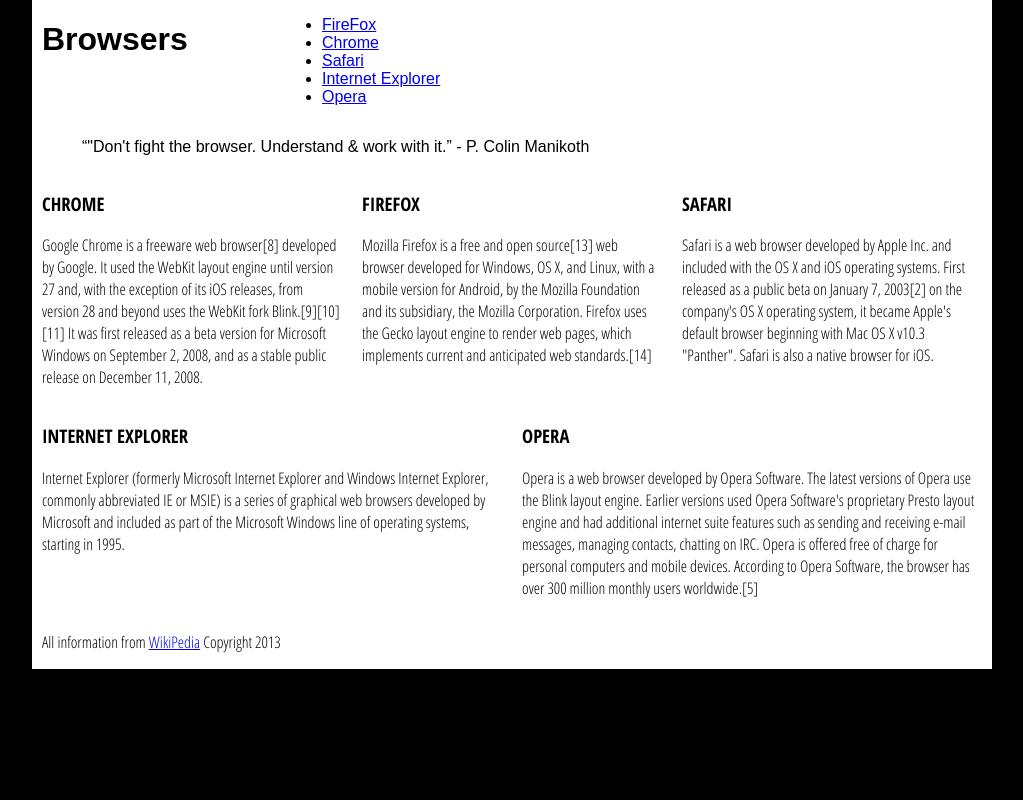
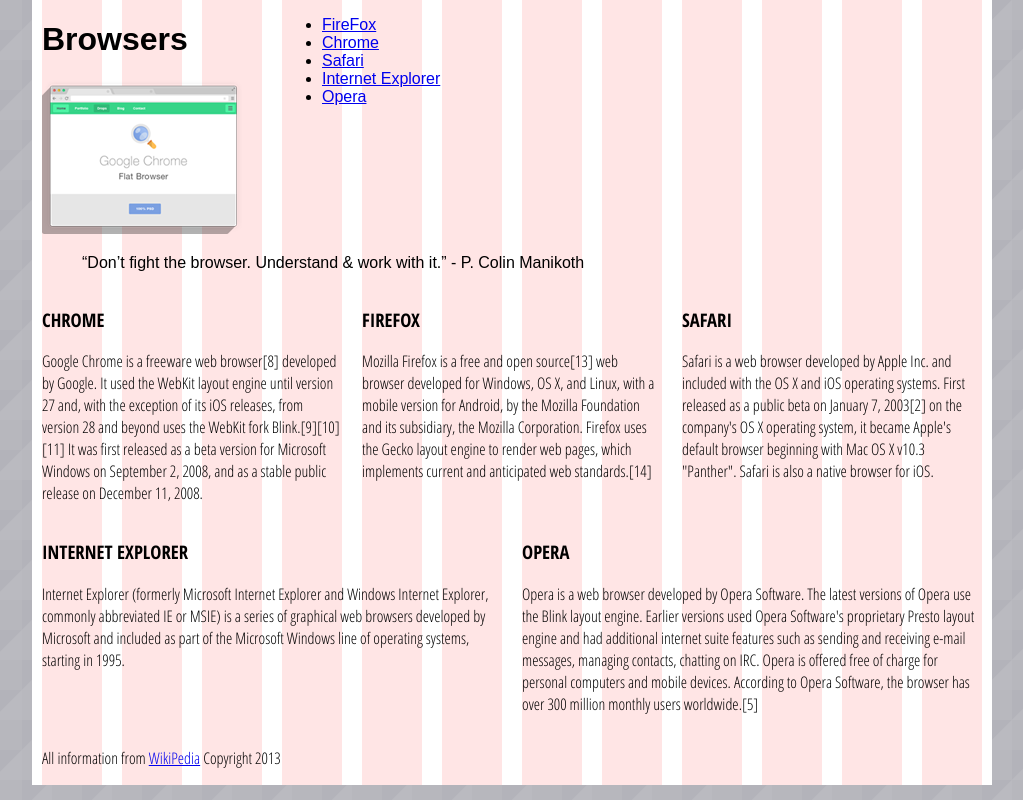
Before and after one commit to jtegtmeier/Midterm-Refresher-B, a plain HTML site: page index.html in a window 1280 px wide. Shown: the whole page, without its empty margins (128-1151 px from the left). Drawn offline with Linux system fonts and the light colour scheme.

Commit message:
logo-background

```diff
--- a/css/styles.css
+++ b/css/styles.css
@@ -1,6 +1,6 @@
 /* Stylesheet */
 body {
-	background: #000;
+	background: url("../img/bg.png");
 }
 
 p, h3 {
@@ -33,6 +33,7 @@ section {
 
 .container_12 {
 	background: #FFF;
+
 }
 
 .showgrid {
--- a/index.html
+++ b/index.html
@@ -14,13 +14,14 @@
 	<link rel="stylesheet" href="css/styles.css" />
 
 </head>
-<body>
+<body class=>
 
-<div class="container_12">
+<div class="container_12 showgrid">
 
 <!-- Header -->
     <header class="grid_3">
         <h1>Browsers</h1>
+        <img src="img/logo.png"/>
     </header>
 
     <!-- Navigation -->
@@ -37,7 +38,7 @@
     <!-- Quote -->
     <aside class="grid_12">
         <blockquote>
-            &ldquo;"Don't fight the browser. Understand &amp; work with it.&rdquo; - P. Colin Manikoth
+            &ldquo;Don&rsquo;t fight the browser. Understand &amp; work with it.&rdquo; - P. Colin Manikoth
         </blockquote>
     </aside>
 
```
Also changed, not shown: img/Logo.png (added), 1 other file.
